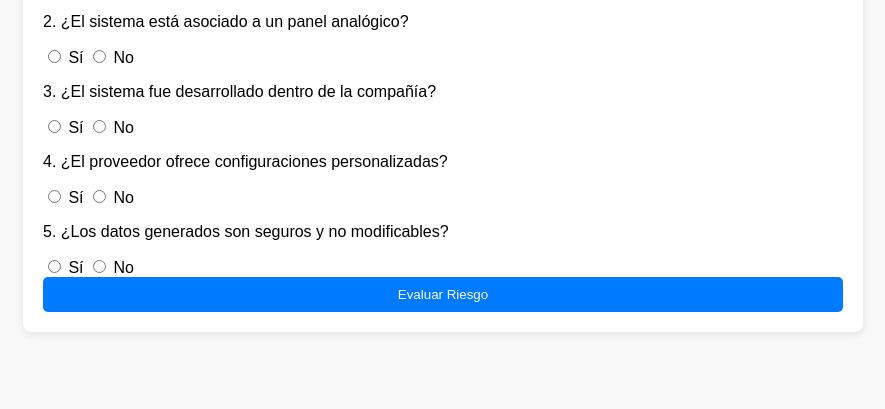
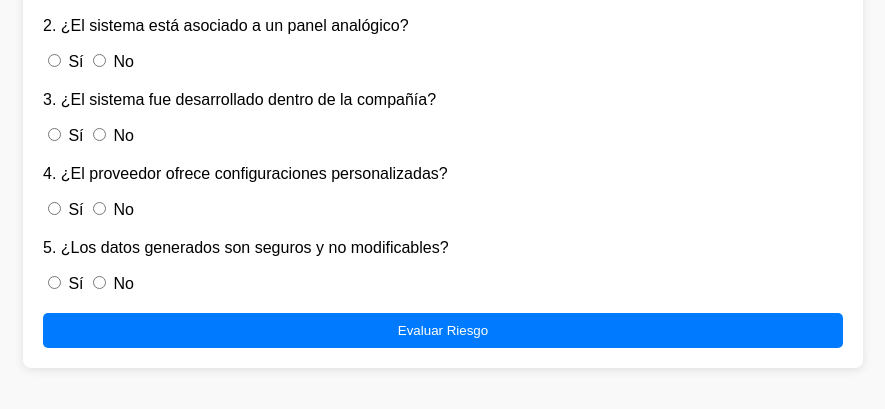
Before and after one commit to braes44/categorizacion-, a plain HTML site: page index.html in a window 1280 px wide. Shown: the part 207-616 px from the top of the page, without its empty margins (197-1082 px from the left). Drawn offline with Linux system fonts and the light colour scheme.

Commit message:
Update style.css

```diff
--- a/style.css
+++ b/style.css
@@ -16,6 +16,9 @@ h1 {
     text-align: center;
     color: #333;
 }
+.question {
+    margin-bottom: 20px;
+}
 .result {
     margin-top: 20px;
     padding: 15px;
@@ -23,6 +26,7 @@ h1 {
     color: #2e7d32;
     border: 1px solid #c4e5c7;
     border-radius: 5px;
+    text-align: center;
 }
 button {
     width: 100%;
```
